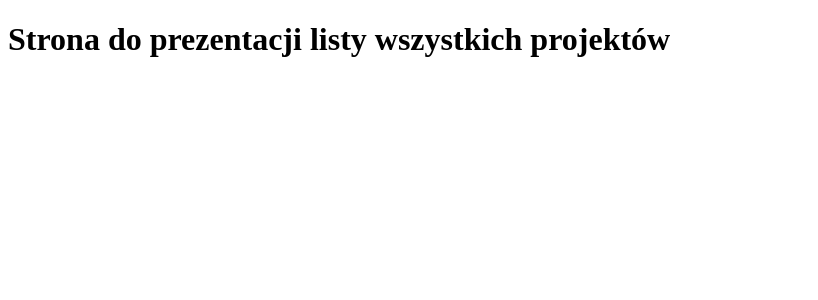
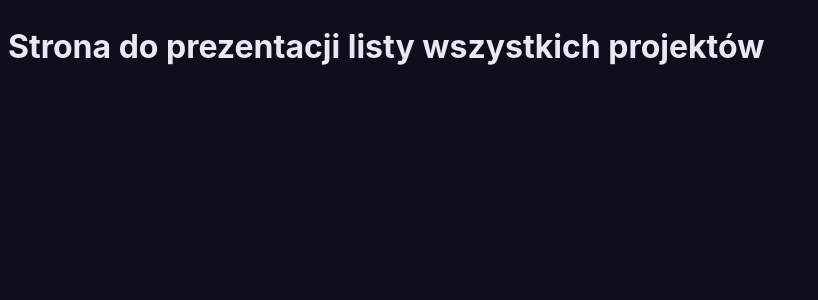
Before and after one commit to Krisuniooo/Web-Development-Project, a PHP site: page /projects in a window 1280 px wide. Shown: the top 300 px of the page, without its empty margins (0-818 px from the left). Run offline with PHP 8.4, Linux system fonts and the light colour scheme.

Commit message:
feat: add style.css and add color variables

```diff
--- /dev/null
+++ b/public/css/style.css
@@ -0,0 +1,73 @@
+*,
+*::before,
+*::after {
+  box-sizing: border-box;
+}
+
+:root {
+  /* Page variables */
+  --color-text: #E7E9F5;
+  --color-text-secondary: #C3C7DE;
+  --color-muted: #9097B8;
+  --color-disabled: #5D6280;
+  --color-surface: #151930;
+  --color-surface-raised: #1C2140;
+  --color-background: #0D0F1C;
+  --color-border: #2A3056;
+  --color-accent: #8F9CFF;
+  --color-accent-strong: #B4BDFF;
+  --color-success: #45D6A4;
+  --color-danger: #FF5D78;
+  --space-1: 0.5rem;
+  --space-2: 1rem;
+  --space-3: 1.5rem;
+  --radius: 1rem;
+
+  /* Available platforms */
+  --color-platform-discord: #5865F2;
+  --color-platform-twitch: #9146FF;
+  --color-platform-kick: #53FC18;
+  --color-platform-telegram: #26A5E4;
+
+  /* Available System one classifiers */
+  --color-model-laya: #2A7DE1;
+  --color-model-basal-pico: #D95638;
+  --color-model-basal-mini: #9A9EB5;
+
+  /* ASCII eye variables */
+  --color-eye-sclera: #5C6499;
+  --color-eye-iris: #7F8CFF;
+  --color-eye-highlight: #FFFFFF;
+  --eye-highlight-glow: 0 0 4px #FFFFFF, 0 0 14px #C9D0FF;
+  --eye-glow: drop-shadow(0 0 18px rgba(143, 156, 255, 0.35));
+}
+
+[data-theme="light"] {
+  /* Page variables */
+  --color-text: #14162B;
+  --color-text-secondary: #3A3F5E;
+  --color-muted: #5B6185;
+  --color-disabled: #A2A6BF;
+  --color-surface: #FFFFFF;
+  --color-surface-raised: #ECEEFA;
+  --color-background: #F3F4FB;
+  --color-border: #D6D9EE;
+  --color-accent: #4C5BEA;
+  --color-accent-strong: #3746D6;
+  --color-success: #0E9F6E;
+  --color-danger: #D92D4C;
+
+  /* ASCII eye variables */
+  --color-eye-sclera: #8D94C6;
+  --color-eye-iris: #3342D6;
+  --color-eye-highlight: #0D0F1C;
+  --eye-highlight-glow: none;
+  --eye-glow: none;
+}
+
+body {
+  color: var(--color-text);
+  background: var(--color-background);
+  font-family: Inter, system-ui, sans-serif;
+  line-height: 1.6;
+}
--- a/public/views/home.html.php
+++ b/public/views/home.html.php
@@ -4,6 +4,7 @@
     <meta charset="UTF-8">
     <meta name="viewport" content="width=device-width, initial-scale=1.0">
     <title><?= htmlspecialchars($pageTitle) ?></title>
+    <link rel="stylesheet" href="/css/style.css">
 </head>
 <body>
     <main>
--- a/public/views/not-found.html.php
+++ b/public/views/not-found.html.php
@@ -4,6 +4,7 @@
     <meta charset="UTF-8">
     <meta name="viewport" content="width=device-width, initial-scale=1.0">
     <title><?= htmlspecialchars($pageTitle) ?></title>
+    <link rel="stylesheet" href="/css/style.css">
 </head>
 <body>
     <main>
--- a/public/views/project.html.php
+++ b/public/views/project.html.php
@@ -4,6 +4,7 @@
     <meta charset="UTF-8">
     <meta name="viewport" content="width=device-width, initial-scale=1.0">
     <title><?= htmlspecialchars($pageTitle) ?></title>
+    <link rel="stylesheet" href="/css/style.css">
 </head>
 <body>
     <main>
--- a/public/views/projects.html.php
+++ b/public/views/projects.html.php
@@ -4,6 +4,7 @@
     <meta charset="UTF-8">
     <meta name="viewport" content="width=device-width, initial-scale=1.0">
     <title><?= htmlspecialchars($pageTitle) ?></title>
+    <link rel="stylesheet" href="/css/style.css">
 </head>
 <body>
     <main>
```
